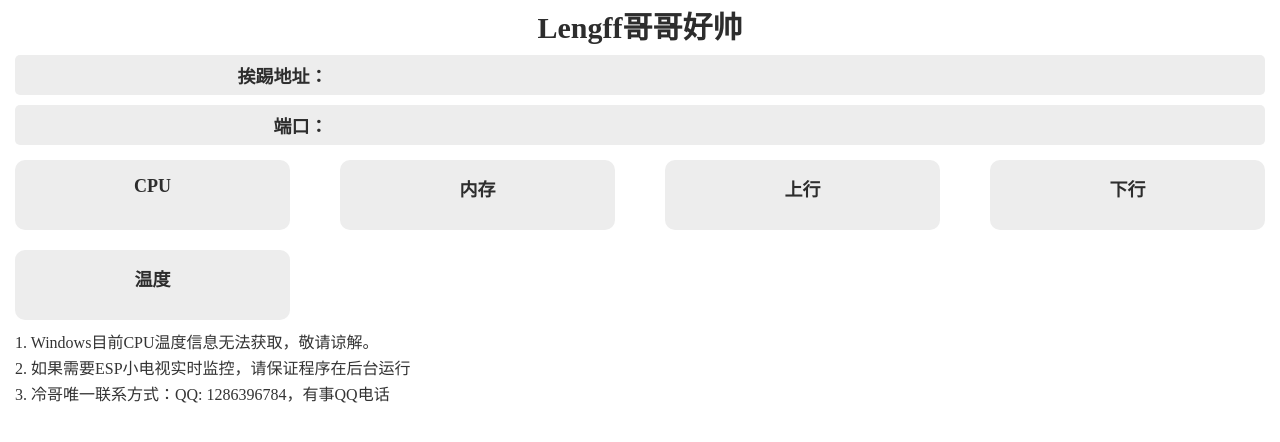
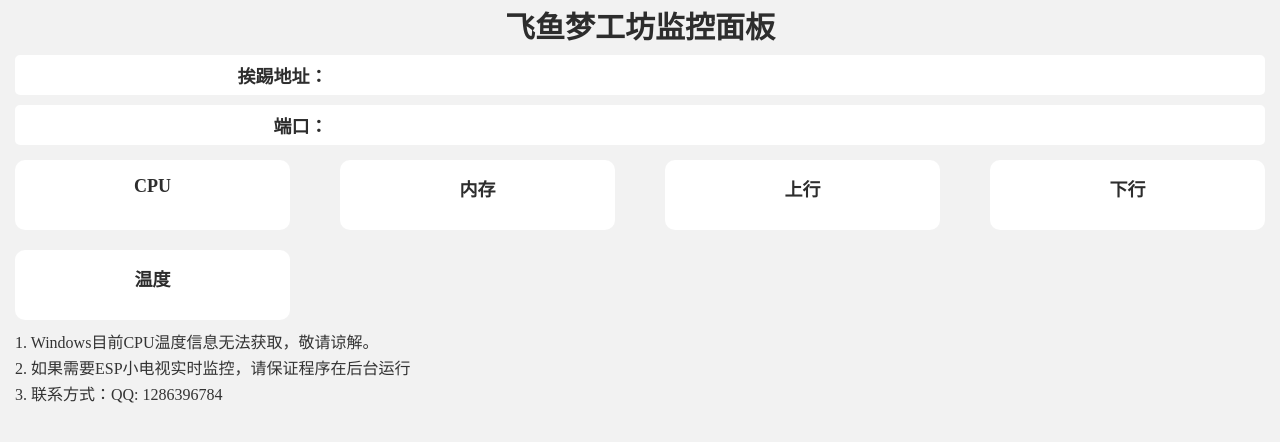
Before and after one commit to Han-GK/FY-TEST, a website: page src/assets/index.html in a window 1280 px wide. Drawn offline with Linux system fonts and the light colour scheme; no server answers.

Commit message:
优化代码

```diff
--- a/main.js
+++ b/main.js
@@ -10,7 +10,9 @@ function node_main() {
     router.get('/api/v1/data', controller.getSysInfo);
     router.get('/data', controller.getData)
     server.listen(OsUtil.port, function () { console.log("服务器启动完毕,端口：" + OsUtil.port) });
-    open.exec('start http://127.0.0.1:' + OsUtil.port + '/index.html')
+    setTimeout(() => {
+        open.exec('start http://127.0.0.1:' + OsUtil.port + '/index.html')
+    }, 3000);
 }
 
 node_main()
--- a/src/assets/demo.js
+++ b/src/assets/demo.js
@@ -28,7 +28,6 @@ function showCpuInfo() {
     };
     ajax.onreadystatechange = function () {
         if (ajax.response) {
-            console.log(ajax.response);
             var data = JSON.parse(ajax.response);
             cpu.innerHTML = data.cpu;
             mem.innerHTML = data.mem;
--- a/src/assets/index.html
+++ b/src/assets/index.html
@@ -5,11 +5,11 @@
     <meta charset="UTF-8">
     <meta http-equiv="X-UA-Compatible" content="IE=edge">
     <meta name="viewport" content="width=device-width, initial-scale=1.0">
-    <title>Lengff哥哥说我好棒</title>
+    <title>飞鱼梦工坊监控面板</title>
 </head>
 
 <body>
-    <h3>Lengff哥哥好帅</h3>
+    <h3>飞鱼梦工坊监控面板</h3>
     <div class="server-box">
         <div class="server-card">
             <label>挨踢地址：</label>
@@ -46,7 +46,7 @@
     <div class="tip-box">
         <p>1. Windows目前CPU温度信息无法获取，敬请谅解。</p>
         <p>2. 如果需要ESP小电视实时监控，请保证程序在后台运行</p>
-        <p>3. 冷哥唯一联系方式：QQ: 1286396784，有事QQ电话</p>
+        <p>3. 联系方式：QQ: 1286396784</p>
     </div>
 
     <script src="demo.js"></script>
@@ -57,11 +57,13 @@
         margin: 0;
         padding: 0;
     }
+
     body {
-    font-size: 16px;
-    margin: 0 15px;
-    z-index: 0;
-    color: #2d2d2d;
+        font-size: 16px;
+        margin: 0 15px;
+        z-index: 0;
+        color: #2d2d2d;
+        background: #f2f2f2;
     }
 
 
@@ -83,7 +85,7 @@
 
     .server-card {
         height: 40px;
-        background: #ededed;
+        background: #fff;
         border-radius: 5px;
         margin: 5px 0;
         display: flex;
@@ -117,7 +119,7 @@
     .box-card {
         width: 22%;
         height: 70px;
-        background: #ededed;
+        background: #fff;
         border-radius: 10px;
         margin: 10px 0;
         display: flex;
```
Also changed, not shown: package.json (+9 -2 lines), src/router/router.js (+5 -3 lines), 1 other file.
